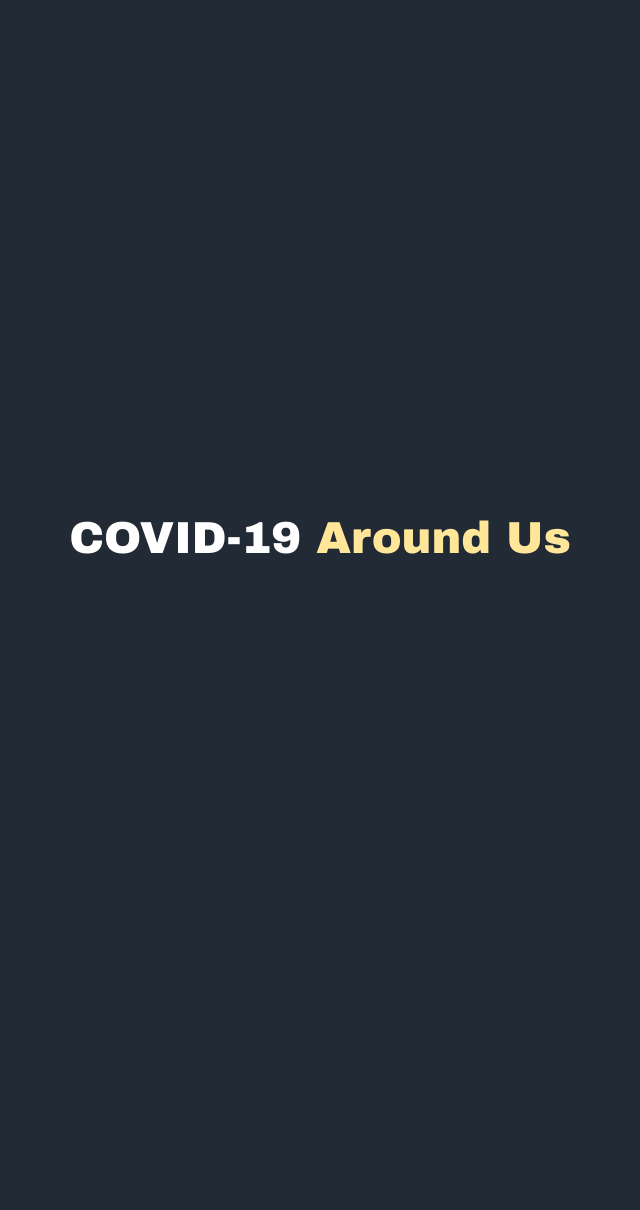
After one commit to nyangzip/DEVPROJECT, a Flask app: template templates/main.html in a window 1280 px wide. The commit adds this page. Shown: the whole page, without its empty margins (320-960 px from the left). Run offline with Flask 2, Linux system fonts and the light colour scheme; the template is opened without the code that fills it, so the values that code supplies are empty.

Commit message:
dataupdate

```diff
--- a/app.py
+++ b/app.py
@@ -15,8 +15,13 @@ import pandas as pd
 app = Flask(__name__)
 
 @app.route('/')
+def main():
+  return render_template('main.html')
+
+@app.route('/index')
 def index():
   return render_template('index.html')
+
 
 @app.route('/current_status', methods=['GET','POST'])
 def address():
@@ -51,7 +56,8 @@ def address():
       # os.system('git push -u origin main')
       # os.system('git config --global user.email "bakerson111@gmail.com"')
       # os.system('git config --global user.name "JongminKim"')
-      os.system('git push')
+      os.system('git pull')
+      os.system('git commit -data update')
     try:
       deathdata = pd.read_csv('deathdata'+''.join(str(datetime.date.today()).split('-'))+'.csv')
     except:
@@ -68,10 +74,11 @@ def address():
       # os.system('git push -u origin main')
       # os.system('git config --global user.email "bakerson111@gmail.com"')
       # os.system('git config --global user.name "JongminKim"')
-      os.system('git push')
+      os.system('git pull')
+      os.system('git commit -data update')
     value = pddata.confirmed[-1]
     death = list(deathdata[deathdata['gubun']==data.split()[0]]['deathCnt'])[0]
-    return render_template('current_status.html',data=data,value=value,death=death,city=data.split()[0])
+    return render_template('current_status.html',data=' '.join(data.split()[:2]),value=value,death=death,city=data.split()[0])
 
   elif request.method == 'GET':
     data = {}
--- /dev/null
+++ b/static/main.css
@@ -0,0 +1,20 @@
+.initDesc {
+    position: absolute;
+    background-color: rgba(34,42,53,1);
+    width: 100%;
+    height: 100%;
+    top: 0;
+    left: 0;
+}
+
+
+.textArea {
+    position: relative;
+    width: 80%;
+    height: 100%;
+    top: 40%;
+    left: 10%;
+    text-align: center;
+    font-size: 280%;
+    font-family: Arial Black;
+}
--- /dev/null
+++ b/templates/main.html
@@ -0,0 +1,19 @@
+<!-- file name : index.html-->
+<!-- pwd : project_name/app/templates/main/index.html-->
+
+<link rel="stylesheet", href="{{url_for('static', filename='main.css')}}">
+
+
+<html>
+    <head>
+        This is Main page
+    </head>
+    <body>
+        <div class='initDesc'>
+            <h1 class='textArea'; onclick="location.href='/index';">
+                <span style='color: rgba(255,255,255,1)'>COVID-19</span>
+                <span style='color: rgba(255,230,153,1)'> Around Us</span>
+            </h1>
+        </div>
+    </body>
+</html>
```
Also changed, not shown: static/index.css (added, +53 -0 lines), static/test.css (deleted, +0 -31 lines), templates/current_status.html (+10 -7 lines), templates/index.html (+17 -15 lines), 1 other file.
